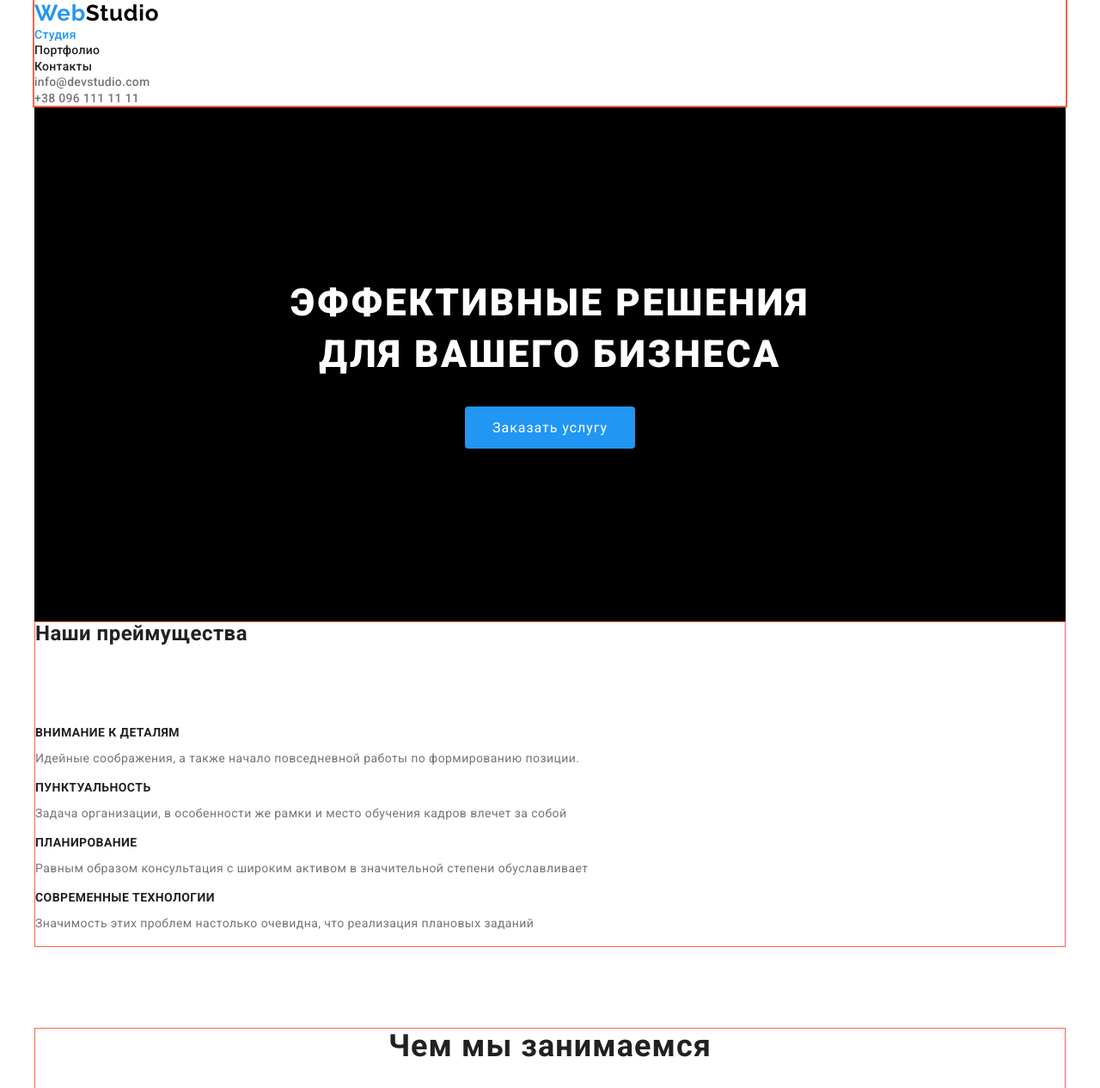
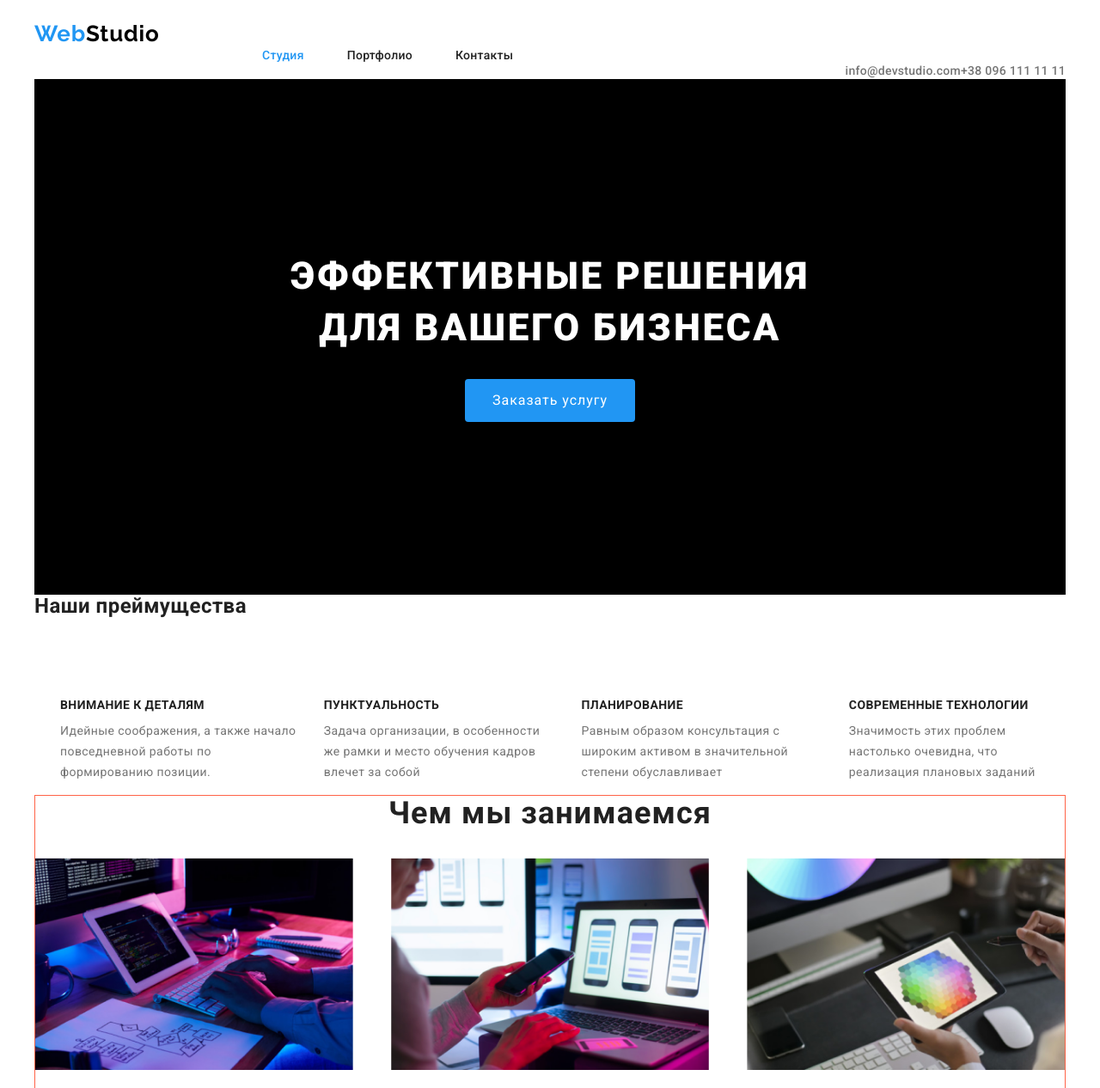
Before and after one commit to Serhii-Matskevych/goit-markup-hw-03, a plain HTML site: page index.html in a window 1280 px wide. Shown: the top 1266 px of the page at 86% size. Drawn offline with nearby package versions, Linux system fonts and the light colour scheme.

Commit message:
часть дз №3

```diff
--- a/css/styles.css
+++ b/css/styles.css
@@ -22,9 +22,6 @@ body {
   margin-left: auto;
   margin-right: auto;
 }
-.page-header {
-  outline: 2px solid tomato;
-}
 /* логотип */
 
 .logo {
@@ -34,55 +31,22 @@ body {
   line-height: 1.19;
   letter-spacing: 0.03em;
   text-decoration: none;
+  display: flex;
+  margin-top: 24px;
 }
+
 .logo-header {
   color: var(--header-logo-color);
 }
-
-.logo-footer {
-  color: var(--footer-logo-color);
+/* навигацыя хедера */
+.site-nav-list {
+  display: flex;
+  padding-left: 215px;
 }
-
-/* список */
-ul {
-  list-style: none;
-  padding: 0;
-  margin: 0;
+.auth-nav-list {
+  display: flex;
+  justify-content: end;
 }
-p,
-h1,
-h2,
-h3,
-h4,
-h5,
-h6 {
-  margin-top: 0;
-  padding: 0;
-}
-
-/* навигацыя сайта */
-.link {
-  color: var(--primary-text-color);
-  font-weight: 500;
-  font-size: 14px;
-  line-height: 1.14;
-  letter-spacing: 0.02em;
-  text-decoration: none;
-
-
-}
-/* состояние наведения */
-.link:hover {
-  color: var(--accent-color);
-}
-.link.current {
-  color: var(--accent-color);
-}
-/* состояние в фокусе */
-.link:focus {
-  color: var(--accent-color);
-}
-
 /* ссылки */
 .auth-link {
   font-family: Roboto, sans-serif;
@@ -93,18 +57,38 @@ h6 {
   line-height: 1.14;
   letter-spacing: 0.02em;
   text-decoration: none;
-
-
 }
-
-
-
 /* состояние наведения */
 .auth-link:hover {
   color: var(--accent-color);
 }
+
 /* состояние в фокусе */
 .auth-link:focus {
+  color: var(--accent-color);
+}
+/* навигацыя сайта */
+.link {
+  color: var(--primary-text-color);
+  font-weight: 500;
+  font-size: 14px;
+  line-height: 1.14;
+  letter-spacing: 0.02em;
+  text-decoration: none;
+  justify-content: center;
+  padding-left: 50px;
+}
+/* состояние наведения */
+.link:hover {
+  color: var(--accent-color);
+}
+
+.link.current {
+  color: var(--accent-color);
+}
+
+/* состояние в фокусе */
+.link:focus {
   color: var(--accent-color);
 }
 /* герой */
@@ -114,10 +98,7 @@ h6 {
   height: 600px;
   padding-top: 200px;
   padding-bottom: 280px;
-
 }
-
-
 .hero-title {
   color: var(--footer-logo-color);
   font-weight: 900;
@@ -127,7 +108,6 @@ h6 {
   text-transform: uppercase;
   margin-top: 0px;
   margin-bottom: 30px;
-
 }
 /* кнопка веб студии */
 .button-primery {
@@ -143,17 +123,9 @@ h6 {
   border-radius: 4px;
   border: transparent;
 }
-.visually-hidden {
-margin-top: 0;
-margin-bottom: 94px;
+.options {
+  display: flex;
 }
-.section {
-  border: 1px solid tomato;
-  margin-bottom: 94px;
-}
-
-
-
 .section-title {
   color: var(--primary-text-color);
   font-size: 14px;
@@ -162,10 +134,8 @@ margin-bottom: 94px;
   text-transform: uppercase;
   margin-top: 0;
   margin-bottom: 10px;
-
-
+  padding-left: 30px;
 }
-/* цвет абзаца */
 .section-text {
   color: var(--title-text-color);
   font-family: Roboto;
@@ -173,6 +143,7 @@ margin-bottom: 94px;
   line-height: 1.71;
   letter-spacing: 0.03em;
   margin-top: 0;
+  padding-left: 30px;
 }
 /* чем мы занимаемся */
 .development {
@@ -184,10 +155,6 @@ margin-bottom: 94px;
 .development-photo {
   border: 1px solid tomato;
   margin-bottom: 94px;
-}
-.command-photo {
-  border: 1px solid tomato;
-
 }
 /* наша команда */
 .command {
@@ -211,6 +178,79 @@ margin-bottom: 94px;
   line-height: 1.18;
   letter-spacing: 0.03em;
 }
+.command-photo {
+  border: 1px solid tomato;
+  background-color: var(--primery-bg-color);
+}
+
+.photo-card {
+  display: flex;
+  padding-left: 30px;
+}
+
+
+
+
+
+
+
+.logo-footer {
+  color: var(--footer-logo-color);
+}
+
+/* список */
+ul {
+  list-style: none;
+  padding: 0;
+  margin: 0;
+}
+p,
+h1,
+h2,
+h3,
+h4,
+h5,
+h6 {
+  margin-top: 0;
+  padding: 0;
+}
+
+.about-work {
+  display: flex;
+  justify-content: space-between;
+  margin-bottom: 94px;
+}
+
+
+
+
+
+
+
+
+
+
+
+
+
+
+
+.visually-hidden {
+margin-top: 0;
+margin-bottom: 94px;
+}
+
+
+
+
+
+/* цвет абзаца */
+
+
+
+
+
+
 .geolocation {
   font-family: Roboto;
   font-style: normal;
@@ -240,6 +280,9 @@ margin-bottom: 94px;
   text-align: center;
   border: transparent
 
+}
+.button-list {
+  display: flex;
 }
 /* состояние ховер */
 .button-secondary:hover {
--- a/index.html
+++ b/index.html
@@ -13,7 +13,7 @@
 <body>
     <!--Шапка сайта-->
     <div class="container">
-    <div class="container">
+
     <header class="page-header">
 
   <nav>
@@ -33,23 +33,23 @@
             </ul>
 
     </header>
-</div>
+
     <!-- уникальный контент -->
     <main>
         <!--Герой-->
-        <div class="container">
+
     <section class="hero">
 
                 <h1 class="hero-title">Эффективные решения <br> для вашего бизнеса</h1>
 
                 <button type="button" class="button-primery">Заказать услугу</button>
     </section>
-    </div>
+
     <!--Пpеймущества-->
-    <div class="container">
+
     <section class="section">
         <h2 class="visually-hidden ">Наши преймущества</h2>
-            <ul>
+            <ul class="options">
                 <li>
                      <h3 class="section-title">Внимание к деталям</h3>
 
@@ -69,14 +69,14 @@
                 </li>
             </ul>
     </section>
-    </div>
+
     <!-- наши работы -->
-    <div class="container">
+
         <section class="development-photo">
 
         <h2 class="development">Чем мы занимаемся</h2>
 
-            <ul>
+            <ul class="about-work">
                  <li><a href=""></a>
                 <img width="370" src="./webstudio-version2.1copy/box1.png" alt="Пример работ"></li>
 
@@ -87,13 +87,14 @@
                 <img width="370" src="./webstudio-version2.1copy/box3.png" alt="Пример работ"></li>
 
             </ul>
+
     </section>
-    </div>
+
     <!-- наша команда -->
-    <div class="container">
+
     <section class="command-photo">
                     <h2 class="command">Наша команда</h2>
-          <ul>
+          <ul class="photo-card">
                <li>
                 <img width="270" src="./webstudio-version2.1copy/img(3).jpg" alt="фото">
                   <h3 class="name">Игорь Демьяненко</h3>
@@ -117,10 +118,10 @@
          </ul>
 
     </section>
-    </div>
+
     </main>
     <!-- подвал сайта -->
-    <div class="container">
+
     <section class="footer">
     <footer class="footer-page">
 
@@ -141,7 +142,7 @@
         </address>
     </footer>
     </section>
-    </div>
+
     </div>
 </body>
 </html>
```
Also changed, not shown: portfolio.html (+7 -3 lines).
